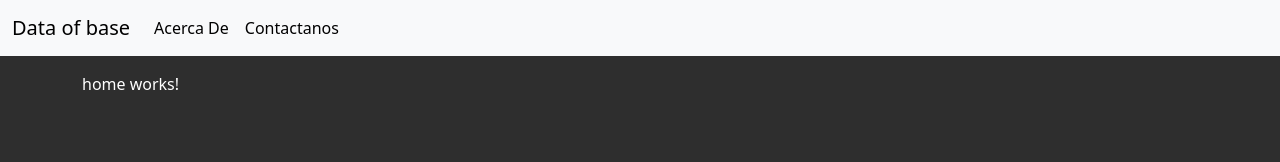
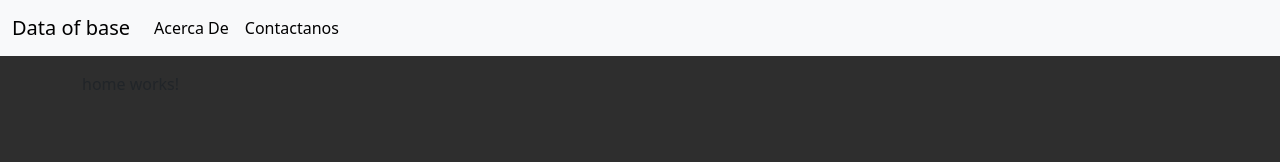
Before and after one commit to erickgwav/DDBSProyFinal, an Angular app in the folder DDBSProy/: page /home in a window 1280 px wide. Shown: the top 162 px of the page. Built offline with nearby package versions, Linux system fonts and the light colour scheme.

Commit message:
Home
Ya se ve en el inicio

```diff
--- a/DDBSProy/src/app/app-routing.module.ts
+++ b/DDBSProy/src/app/app-routing.module.ts
@@ -7,7 +7,8 @@ import { HomeComponent } from './pages/home/home.component';
 const routes: Routes = [
   {path: 'home', component: HomeComponent},
 
-
+  {path: '', pathMatch: 'full', redirectTo: '/home'},
+  {path: '**', pathMatch: 'full', redirectTo: '/home'},
 ];
 
 @NgModule({
--- a/DDBSProy/src/styles.css
+++ b/DDBSProy/src/styles.css
@@ -4,17 +4,6 @@ body{
     background-color: rgb(46, 46, 46);
 }
 
-h1, h2, h3, h4, h5{
-
-    font-weight: 200;
-    color: white;
-
-}
-
-p, hr{
-    color: white;
-}
-
 .cursor{
     cursor: pointer;
 }
```
